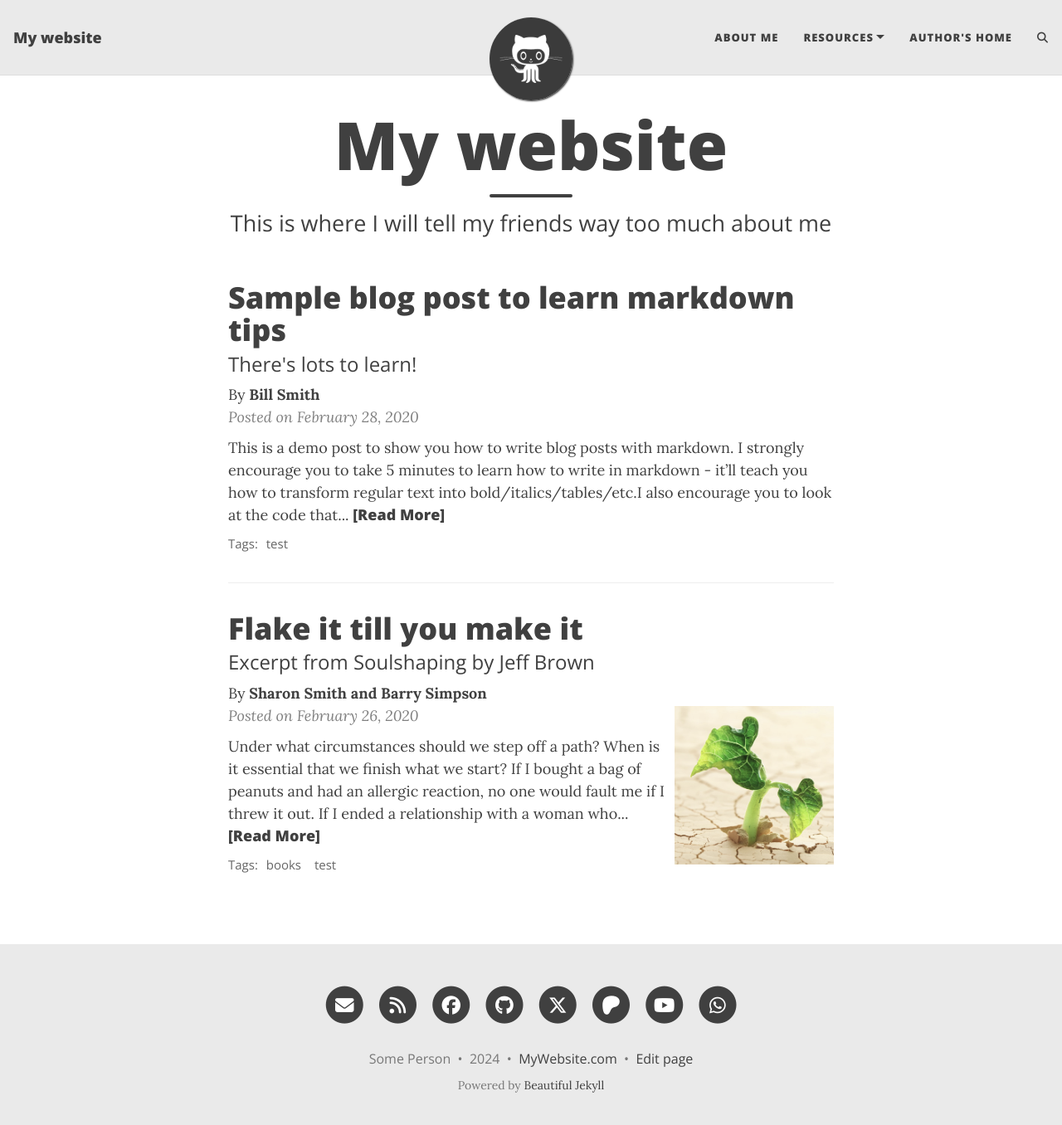
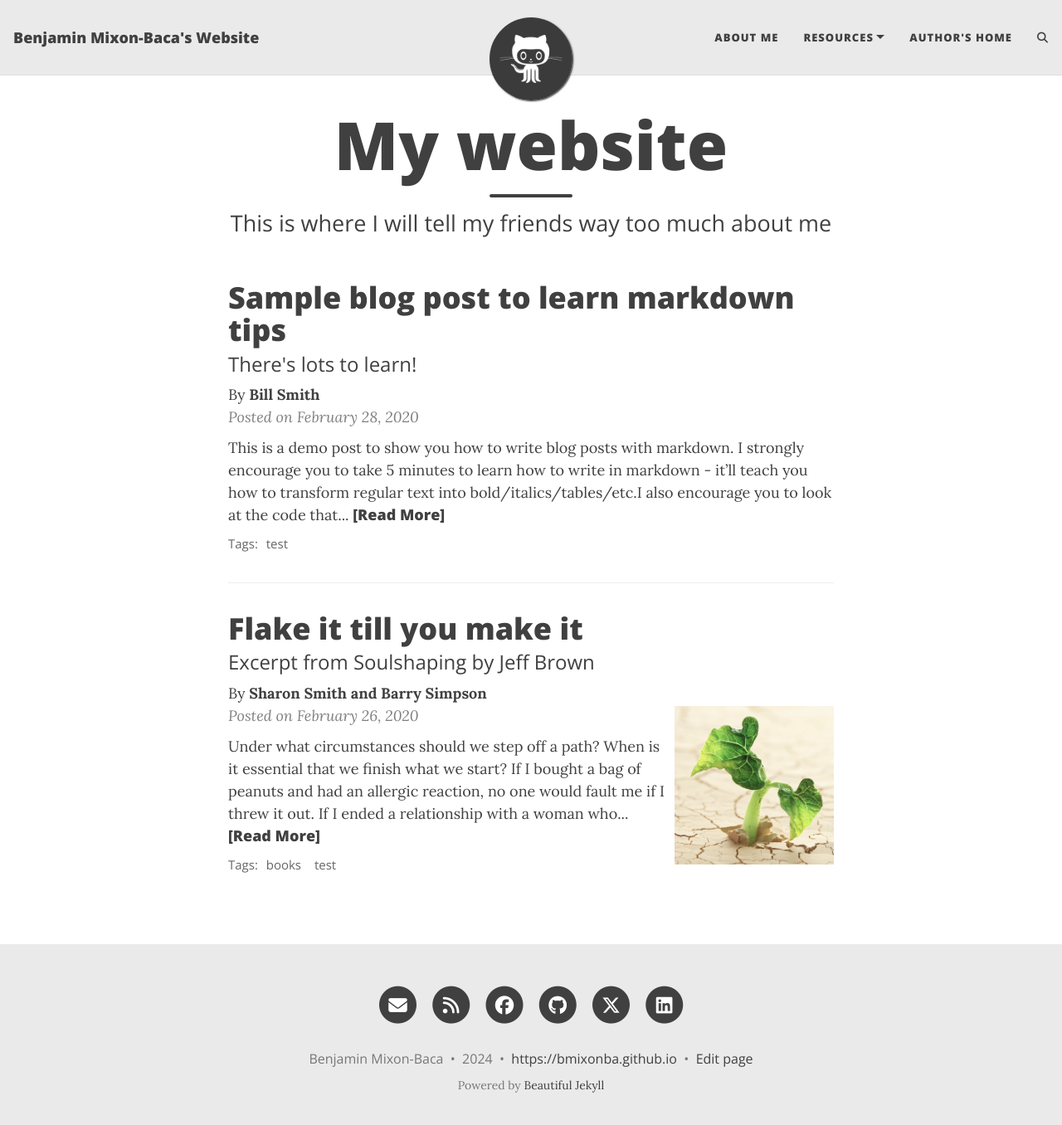
Before and after one commit to bmixonba/bmixonba.github.io, a Jekyll site: the page built from index.html, in a window 1280 px wide and 1369 px high. Shown: the top 1356 px of the window at 83% size. Built offline with Jekyll 4.4.1, drawn with Linux system fonts in a browser that asks for light colours; the list of posts is cut into pages by our own code; comment, search, counter and statistics services are not loaded.

Commit message:
Updated _config.yml

```diff
--- a/_config.yml
+++ b/_config.yml
@@ -10,10 +10,10 @@
 ############################
 
 # Name of website
-title: My website
+title: Benjamin Mixon-Baca's Website
 
 # Your name to show in the footer
-author: Some Person
+author: Benjamin Mixon-Baca
 
 ###############################################
 # --- List of links in the navigation bar --- #
@@ -50,14 +50,15 @@ round-avatar: true
 # You can change the order that they show up on the page by changing the order here.
 # Uncomment the links you want to show and add your information to each one.
 social-network-links:
-  email: "someone@example.com"
+  email: "bmixonbaca@gmail.com"
   rss: true  # remove this line if you don't want to show an RSS link at the bottom
-  facebook: deanattali
-  github: daattali
-  twitter: daattali
-  patreon: DeanAttali
-  youtube: "@daattali"
-  whatsapp: 15551212
+  facebook: ben mixon-baca
+  github: bmixonba
+  twitter: bmixonbaca
+  linkedin: bmixonbaca
+#  patreon: DeanAttali
+# youtube: "@daattali"
+#  whatsapp: 15551212
 #  medium: yourname
 #  reddit: yourname or r/yoursubreddit
 #  linkedin: daattali
@@ -85,7 +86,7 @@ social-network-links:
 
 # If you want your website to generate an RSS feed, provide a description
 # The URL for the feed will be https://<your_website>/feed.xml
-rss-description: This website is a virtual proof that I'm awesome
+rss-description: Ben's feed
 
 ###########################
 # --- General options --- #
@@ -94,13 +95,13 @@ rss-description: This website is a virtual proof that I'm awesome
 # Select which social network share links to show in posts
 share-links-active:
   twitter: true
-  facebook: true
+  facebook: false
   linkedin: true
   vk: false
 
 # How to display the link to your website in the footer
 # Remove this if you don't want a link in the footer
-url-pretty: "MyWebsite.com"
+url-pretty: "https://bmixonba.github.io"
 
 # Add the website title to the title of every page
 title-on-all-pages: true
```
